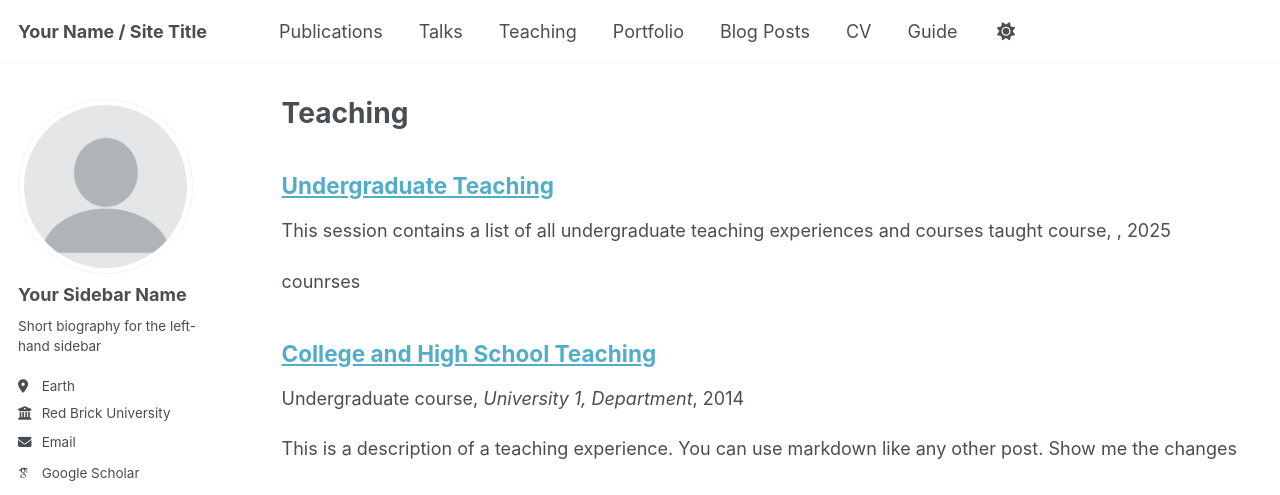
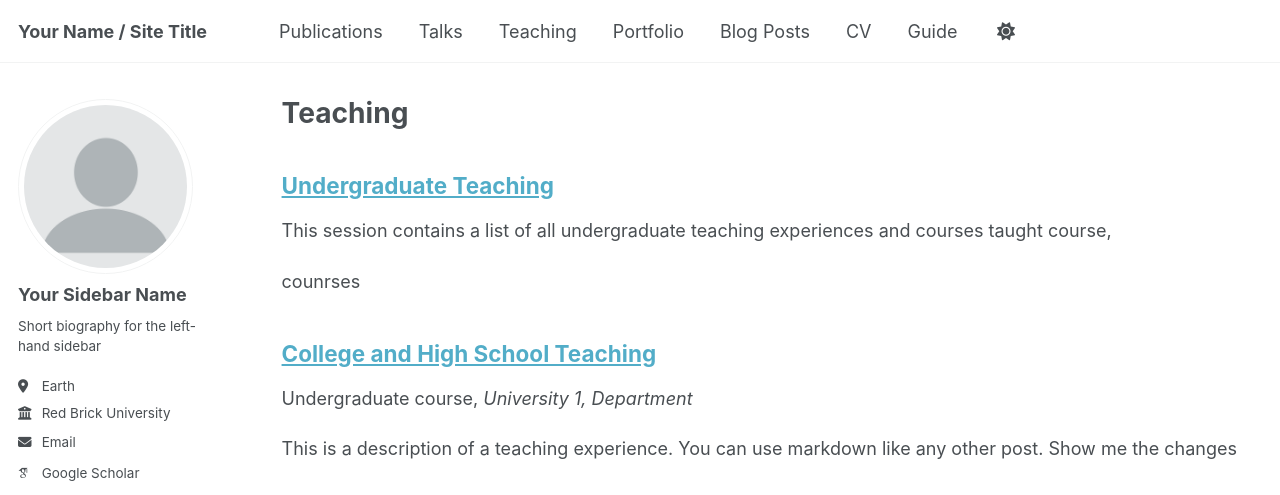
Before and after one commit to magronah/magronah.github.io, a Jekyll site: the page built from _pages/teaching.html, in a window 1280 px wide. Shown: the top 495 px of the page. Built offline with Jekyll 4.4.1, drawn with Linux system fonts in a browser that asks for light colours; some web fonts are replaced.

Commit message:
remove date

```diff
--- a/_includes/archive-single.html
+++ b/_includes/archive-single.html
@@ -39,7 +39,7 @@
     {% endif %}
 
         {% if post.collection == 'teaching' %}
-          <p> {{ post.type }}, <i>{{ post.venue }}</i>, {{ post.date | default: "1900-01-01" | date: "%Y" }} </p>
+          <p> {{ post.type }}, <i>{{ post.venue }}</i> <!--, {{ post.date | default: "1900-01-01" | date: "%Y" }} --> </p>
         {% elsif post.collection == 'publications' %}
           <p>Published in <i>{{ post.venue }}</i>, {{ post.date | default: "1900-01-01" | date: "%Y" }} </p>
         {% elsif post.date %}
```
